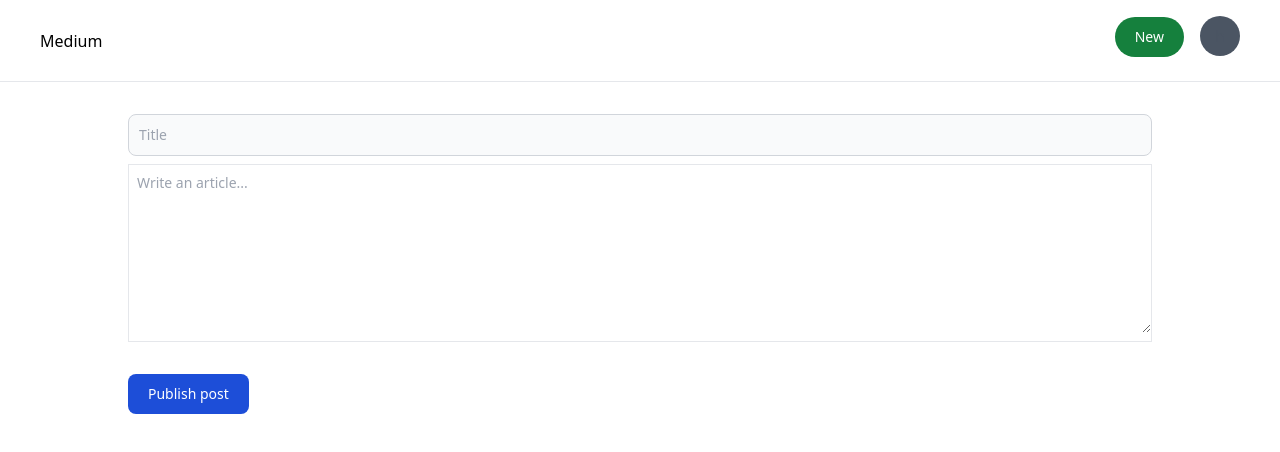
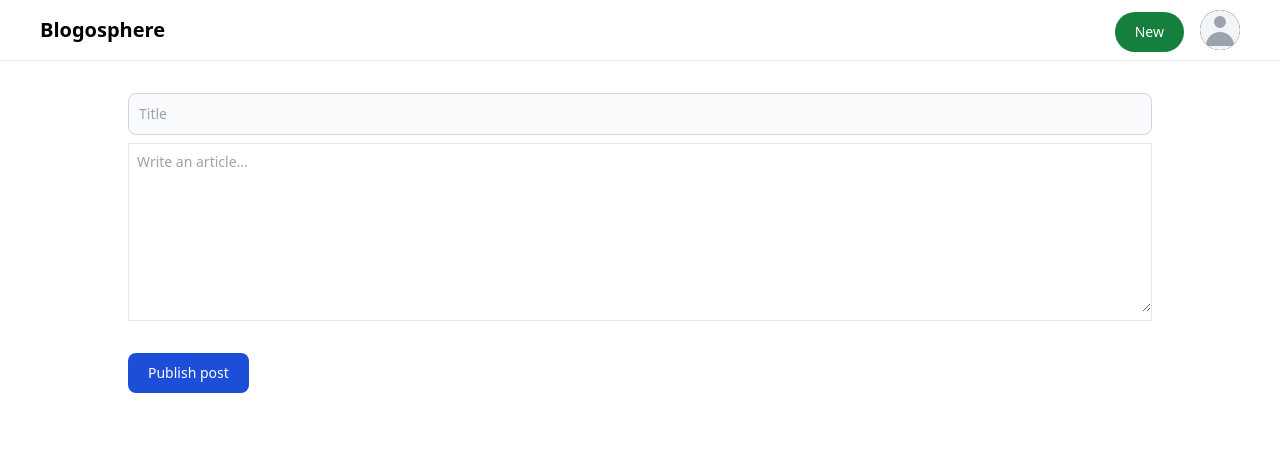
Before and after one commit to Kishan306/Blogosphere, a React (Vite) app in the folder Frontend/: page /publish in a window 1280 px wide. Shown: the top 452 px of the page. Built offline with nearby package versions, Linux system fonts and the light colour scheme.

Commit message:
Updated Appbar component

```diff
--- a/Frontend/src/Components/Appbar.tsx
+++ b/Frontend/src/Components/Appbar.tsx
@@ -2,16 +2,21 @@
 import { Link } from "react-router-dom"
 
 export const Appbar = () => {
-    return <div className="flex justify-between px-10 py-4 border-b">
-        <Link to={'/blogs'} className="flex flex-col justify-center cursor-pointer">
-                Medium
+    return <div className="flex justify-between px-10 border-b py-">
+        <Link to={'/blogs'} className="flex flex-col justify-center text-xl font-bold cursor-pointer">
+                Blogosphere
         </Link>
-        <div>
+        <div className="flex items-center justify-center">
+
+            <div className="flex items-center pt-3">
+
             <Link to={`/publish`}>
+
                 <button type="button" className="mr-4 text-white bg-green-700 hover:bg-green-800 focus:outline-none focus:ring-4 focus:ring-green-300 font-medium rounded-full text-sm px-5 py-2.5 text-center me-2 mb-2 ">New</button>
             </Link>
+            </div>
 
-            <Avatar size={"big"} name="harkirat" />
+            <Avatar size={"big"} name="Admin" />
         </div>
     </div>
 }
--- a/Frontend/src/Components/BlogCard.tsx
+++ b/Frontend/src/Components/BlogCard.tsx
@@ -45,10 +45,14 @@
     </div>
 }
 
-export function Avatar({ name, size = "small" }: { name: string, size?: "small" | "big" }) {
+export function Avatar({  size = "small" }: { name: string, size?: "small" | "big" }) {
     return <div className={`relative inline-flex items-center justify-center overflow-hidden bg-gray-600 rounded-full ${size === "small" ? "w-6 h-6" : "w-10 h-10"}`}>
-    <span className={`${size === "small" ? "text-xs" : "text-md"} font-extralight text-gray-600 dark:text-gray-300`}>
-        {name[0]}
+    <span className={` font-extralight text-white dark:text-gray-300`}>
+
+<div className={`relative  ${size==="small" ? "w-8 h-8" : "w-10 h-10"} overflow-hidden bg-gray-100 rounded-full dark:bg-gray-600`}>
+    <svg className={`${size==="small" ? "w-8 h-8 px-1" : "w-10 h-10"}  text-gray-400 `} fill="currentColor" viewBox="0 0 20 20" xmlns="http://www.w3.org/2000/svg"><path fill-rule="evenodd" d="M10 9a3 3 0 100-6 3 3 0 000 6zm-7 9a7 7 0 1114 0H3z" clip-rule="evenodd"></path></svg>
+</div>
+
     </span>
 </div>
 }
```
